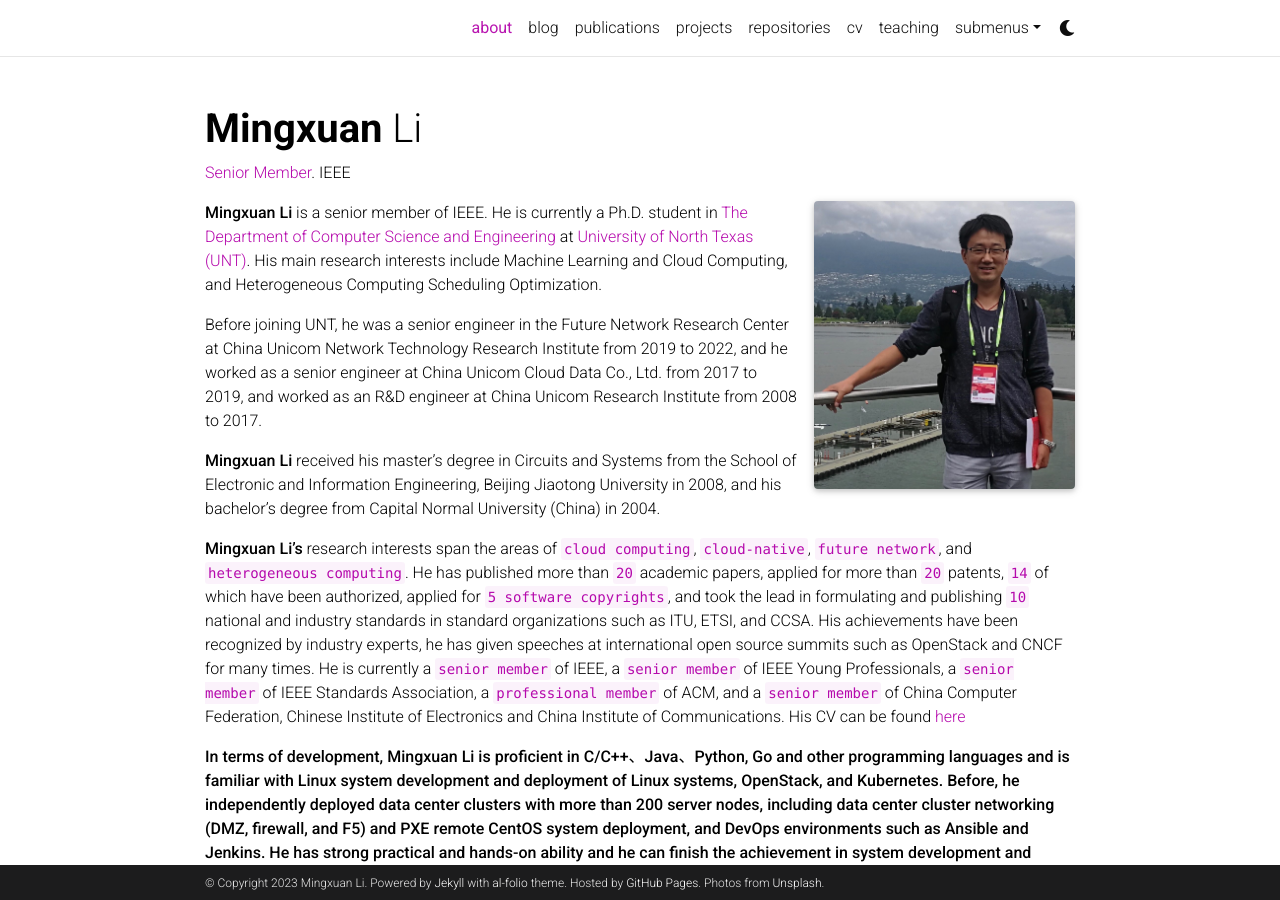
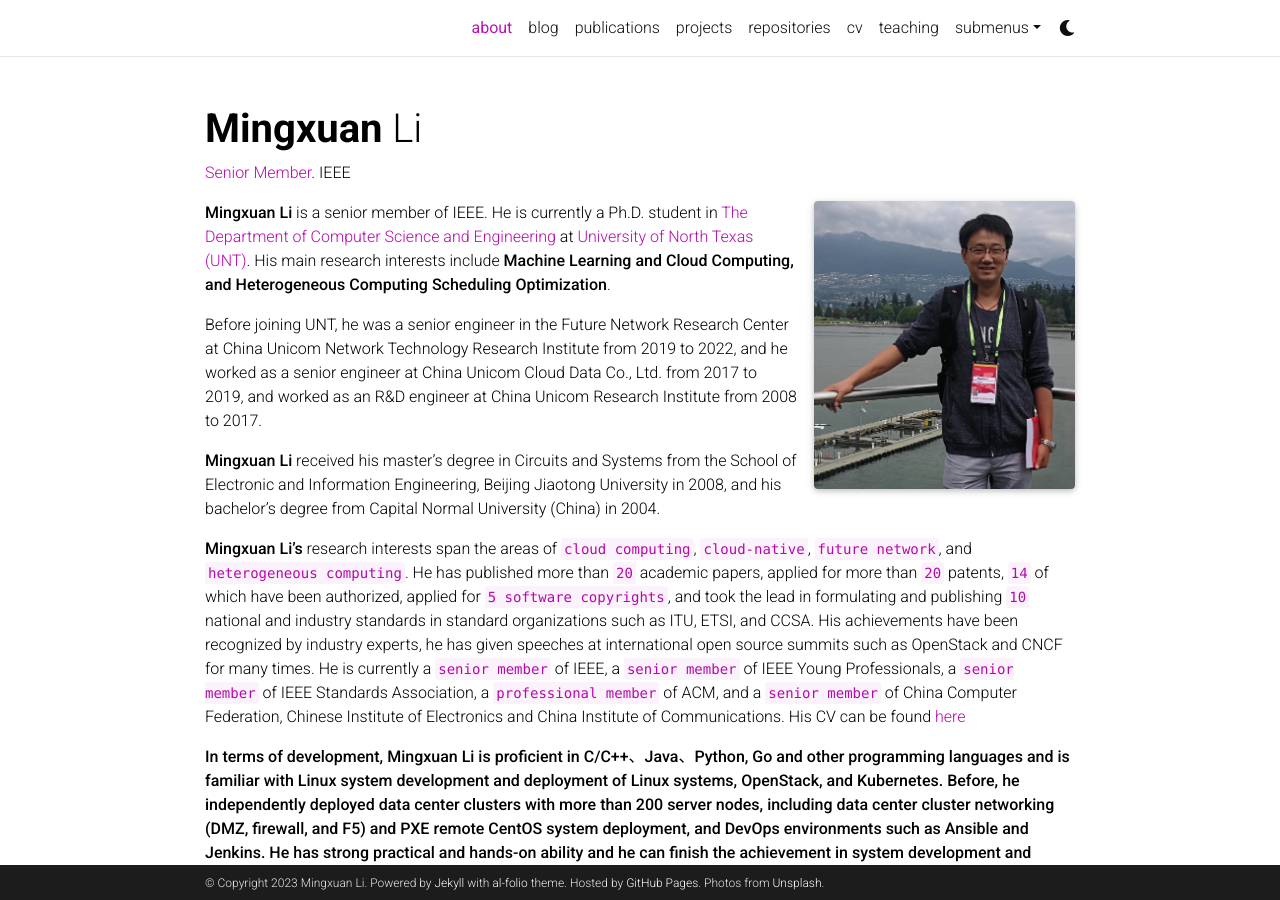
Before and after one commit to limx59/limx59.github.io, a Jekyll site: the page built from _pages/about.md, in a window 1280 px wide and 900 px high. Built offline with Jekyll 4.4.1, drawn with Linux system fonts in a browser that asks for light colours; full-size pictures stand in for the smaller copies a plugin makes; emoji names are drawn with the system emoji font; comment, search, counter and statistics services are not loaded; a style sheet for code colours, icons or effects is not loaded.

```diff
--- a/_pages/about.md
+++ b/_pages/about.md
@@ -16,7 +16,7 @@ selected_papers: true # includes a list of papers marked as "selected={true}"
 social: true  # includes social icons at the bottom of the page
 ---
 
-**Mingxuan Li** is a senior member of IEEE. He is currently a Ph.D. student in [The Department of Computer Science and Engineering](https://computerscience.engineering.unt.edu) at [University of North Texas (UNT)](https://www.unt.edu/). His main research interests include Machine Learning and Cloud Computing, and Heterogeneous Computing Scheduling Optimization.
+**Mingxuan Li** is a senior member of IEEE. He is currently a Ph.D. student in [The Department of Computer Science and Engineering](https://computerscience.engineering.unt.edu) at [University of North Texas (UNT)](https://www.unt.edu/). His main research interests include **Machine Learning and Cloud Computing, and Heterogeneous Computing Scheduling Optimization**.
 
 Before joining UNT, he was a senior engineer in the Future Network Research Center at China Unicom Network Technology Research Institute from 2019 to 2022, and he worked as a senior engineer at China Unicom Cloud Data Co., Ltd. from 2017 to 2019, and worked as an R&D engineer at China Unicom Research Institute from 2008 to 2017.
 
```
